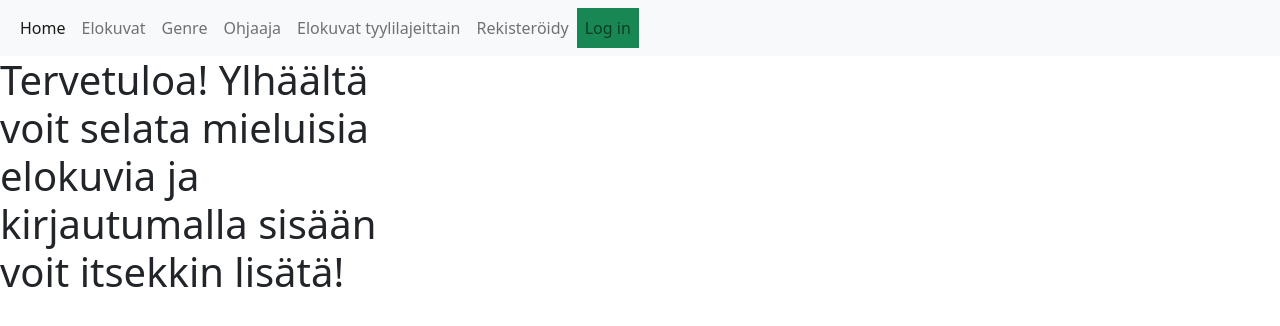
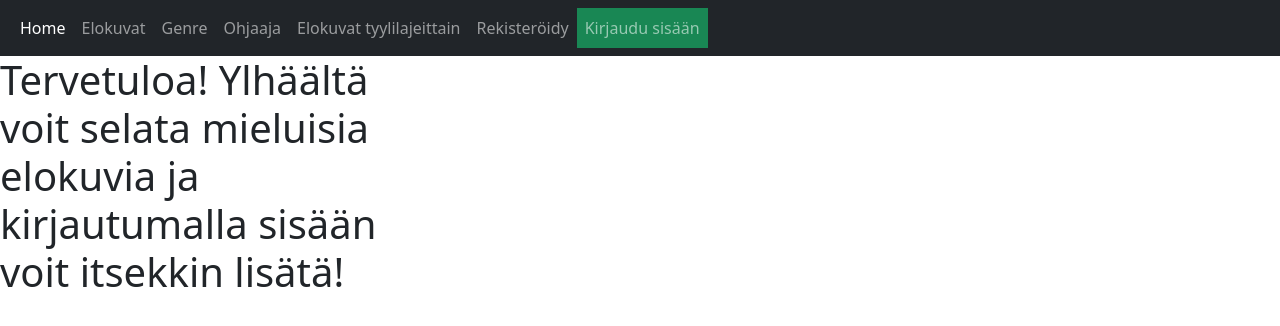
Before and after one commit to tonimatias/elokuvat, a PHP site: page /elokuvat/index.php in a window 1280 px wide. Shown: the top 326 px of the page. Run offline with PHP 8.4, Linux system fonts and the light colour scheme.

Commit message:
musta navbar

```diff
--- a/src/templates/head.php
+++ b/src/templates/head.php
@@ -12,7 +12,7 @@
     <link rel="stylesheet" href="style.css">
 </head>
 <body>
-    <nav class="navbar navbar-expand-lg navbar-light bg-light">
+    <nav class="navbar navbar-expand-lg navbar-dark bg-dark">
     <div class="container-fluid">
         <button class="navbar-toggler" type="button" data-bs-toggle="collapse" data-bs-target="#navbarNav" aria-controls="navbarNav" aria-expanded="false" aria-label="Toggle navigation">
         <span class="navbar-toggler-icon"></span>
@@ -42,10 +42,10 @@
             </li>
             <?php
                 if(isset($_SESSION["username"])){
-                    echo '<a class="nav-link bg-danger" href="logout.php">Log out</a>';
+                    echo '<a class="nav-link bg-danger" href="logout.php">Kirjaudu ulos</a>';
                     echo '<a class="nav-link" href="http://localhost/elokuvat/public/add_movie.php">Elokuvien lisääminen</a>';
                 }else{
-                    echo '<a class="nav-link bg-success" href="login.php">Log in</a>';
+                    echo '<a class="nav-link bg-success" href="login.php">Kirjaudu sisään</a>';
                 }
             ?>
         </ul>
```
